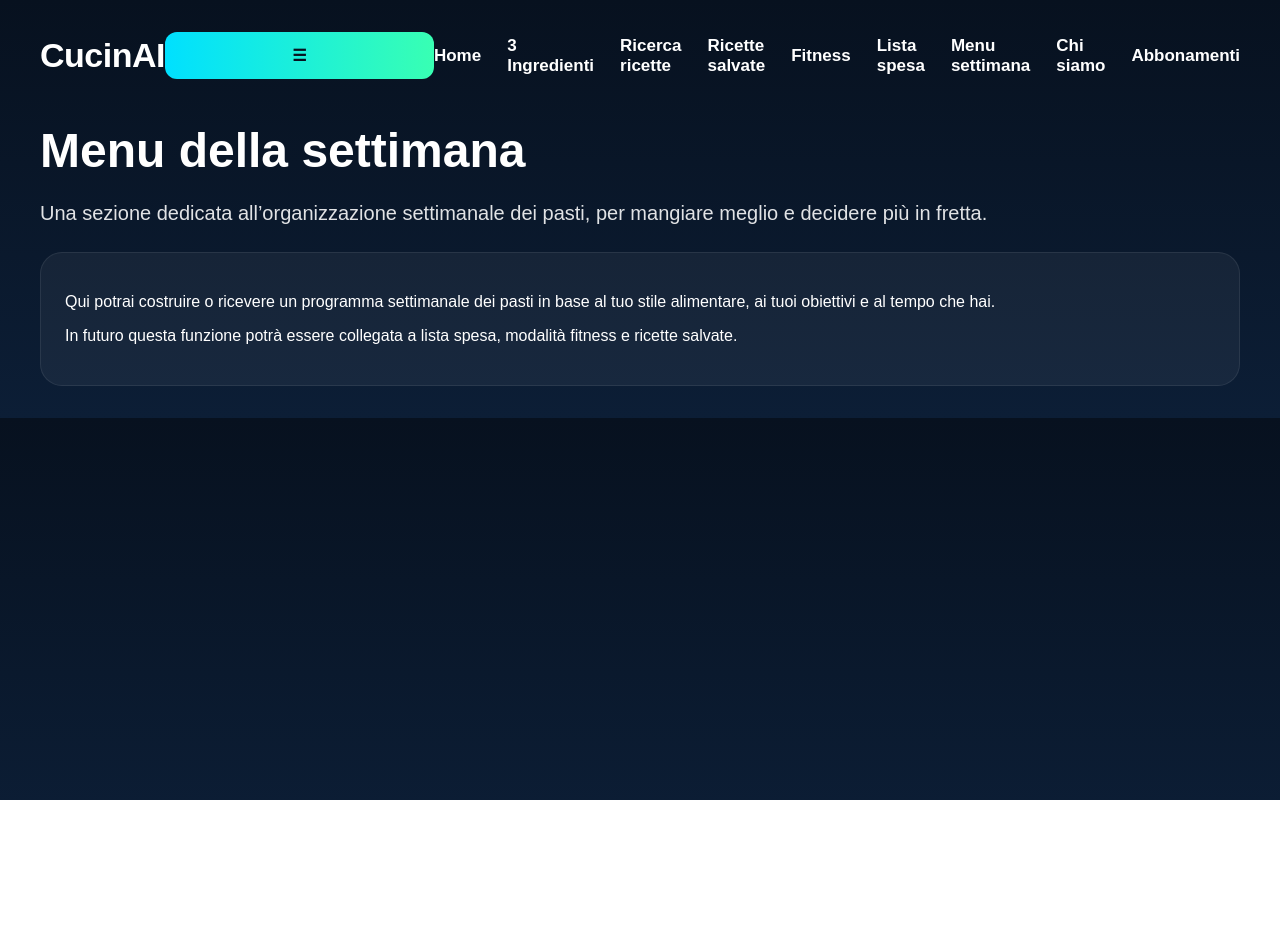
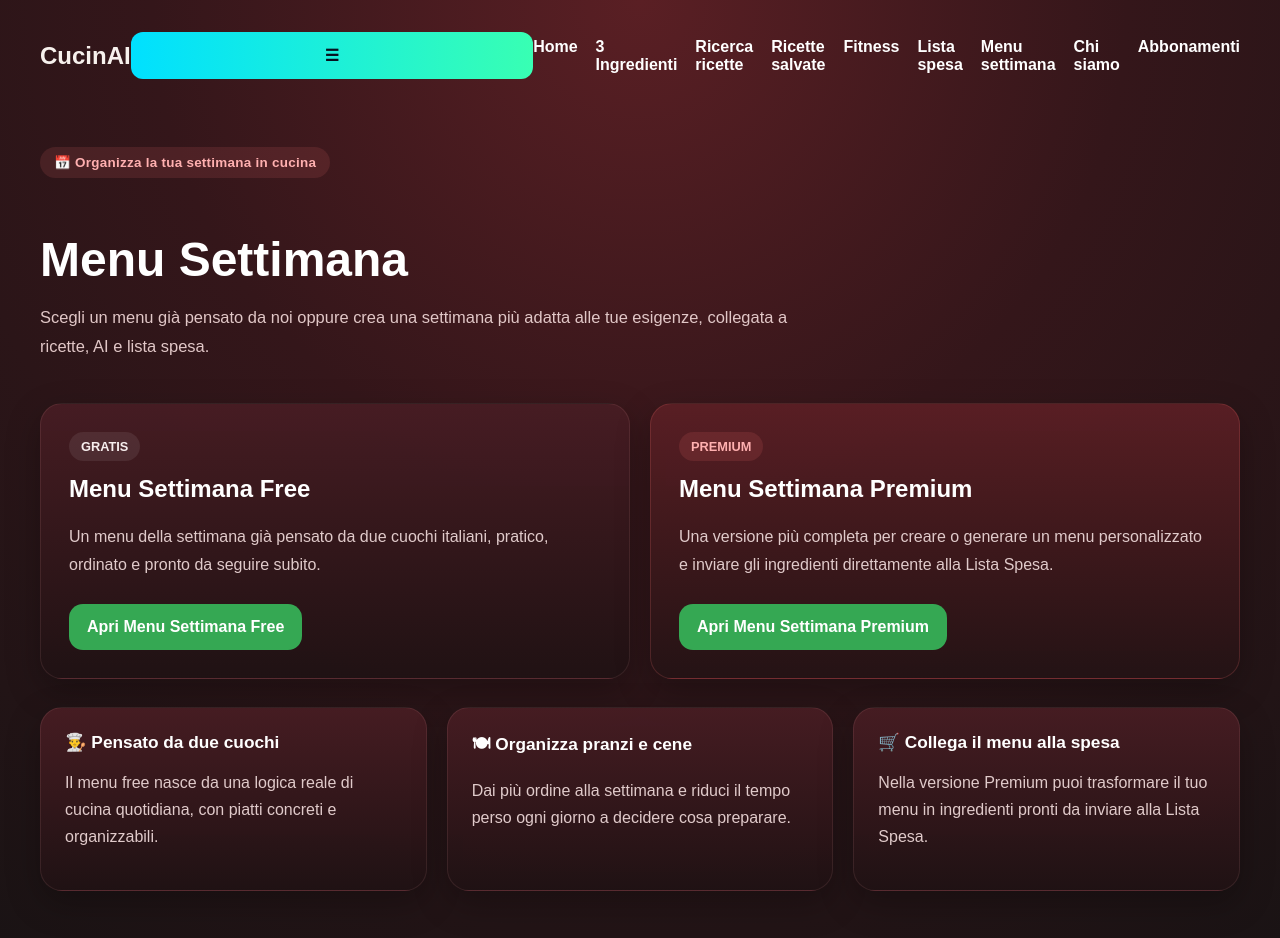
Before and after one commit to nicosted23/cucinAI, a website: page frontend/menu-settimana.html in a window 1280 px wide. Before the commit the page ends 800 px from the top, so only its background shows below. Drawn offline with Linux system fonts and the light colour scheme.

Commit message:
Create weekly menu entry page with dedicated premium dark red design

```diff
--- /dev/null
+++ b/frontend/css/menu-settimana.css
@@ -0,0 +1,165 @@
+body {
+  background: radial-gradient(circle at top, #5a1f24 0%, #34161a 42%, #191314 100%);
+  color: #f7f1ed;
+}
+
+.menu-entry-hero {
+  padding: 40px 0 16px;
+}
+
+.menu-entry-tag {
+  display: inline-block;
+  margin-bottom: 14px;
+  padding: 8px 14px;
+  border-radius: 999px;
+  background: rgba(205, 92, 92, 0.16);
+  color: #ffb0b0;
+  font-size: 0.84rem;
+  font-weight: 700;
+  letter-spacing: 0.02em;
+}
+
+.menu-entry-hero .page-title {
+  color: #ffffff;
+  margin-bottom: 14px;
+}
+
+.menu-entry-sub {
+  max-width: 780px;
+  color: #e1c7c7;
+  line-height: 1.75;
+  font-size: 1.03rem;
+}
+
+.menu-entry-actions {
+  padding: 10px 0 22px;
+}
+
+.menu-entry-grid,
+.menu-entry-feature-grid {
+  display: grid;
+  gap: 20px;
+}
+
+.menu-entry-grid {
+  grid-template-columns: repeat(2, minmax(0, 1fr));
+}
+
+.menu-entry-card,
+.menu-entry-feature-card {
+  border: 1px solid rgba(255, 180, 180, 0.10);
+  border-radius: 22px;
+  background: linear-gradient(180deg, rgba(71, 29, 35, 0.96) 0%, rgba(32, 18, 20, 0.98) 100%);
+  box-shadow: 0 12px 34px rgba(0, 0, 0, 0.26);
+}
+
+.menu-entry-card {
+  padding: 28px;
+}
+
+.menu-entry-card h2,
+.menu-entry-feature-card h3 {
+  margin-top: 0;
+  color: #ffffff;
+}
+
+.menu-entry-card p,
+.menu-entry-feature-card p {
+  color: #e0caca;
+  line-height: 1.7;
+}
+
+.menu-entry-card-premium {
+  border-color: rgba(205, 92, 92, 0.24);
+  background: linear-gradient(180deg, rgba(90, 31, 36, 0.96) 0%, rgba(36, 19, 21, 0.98) 100%);
+}
+
+.menu-entry-badge {
+  display: inline-block;
+  margin-bottom: 14px;
+  padding: 7px 12px;
+  border-radius: 999px;
+  font-size: 0.8rem;
+  font-weight: 700;
+  text-transform: uppercase;
+}
+
+.free-badge {
+  background: rgba(255, 255, 255, 0.08);
+  color: #f7eeee;
+}
+
+.premium-badge {
+  background: rgba(205, 92, 92, 0.18);
+  color: #ffb0b0;
+}
+
+.menu-entry-btn {
+  display: inline-flex;
+  justify-content: center;
+  align-items: center;
+  margin-top: 10px;
+  min-height: 46px;
+  padding: 12px 18px;
+  border-radius: 14px;
+  text-decoration: none;
+  font-weight: 700;
+  transition: 0.2s ease;
+}
+
+.menu-entry-btn-green {
+  background: #35a853;
+  color: #ffffff;
+}
+
+.menu-entry-btn-green:hover {
+  background: #2d8f47;
+}
+
+.menu-entry-features {
+  padding: 6px 0 44px;
+}
+
+.menu-entry-feature-grid {
+  grid-template-columns: repeat(3, minmax(0, 1fr));
+}
+
+.menu-entry-feature-card {
+  padding: 24px;
+}
+
+.menu-entry-feature-card h3 {
+  margin-bottom: 12px;
+  font-size: 1.08rem;
+}
+
+@media (max-width: 900px) {
+  .menu-entry-grid,
+  .menu-entry-feature-grid {
+    grid-template-columns: 1fr;
+  }
+}
+
+@media (max-width: 768px) {
+  body {
+    font-size: 16px;
+  }
+
+  .menu-entry-hero {
+    padding: 30px 0 14px;
+  }
+
+  .menu-entry-card,
+  .menu-entry-feature-card {
+    padding: 20px;
+    border-radius: 18px;
+  }
+
+  .menu-entry-sub {
+    font-size: 0.98rem;
+  }
+
+  .menu-entry-btn {
+    width: 100%;
+  }
+}
--- a/frontend/menu-settimana.html
+++ b/frontend/menu-settimana.html
@@ -3,9 +3,9 @@
 <head>
   <meta charset="UTF-8" />
   <meta name="viewport" content="width=device-width, initial-scale=1.0" />
-  <title>Menu della settimana - CucinAI</title>
+  <title>Menu Settimana - CucinAI</title>
   <link rel="stylesheet" href="css/style.css" />
-  <link rel="stylesheet" href="css/home-desktop.css?v=2" />
+  <link rel="stylesheet" href="css/menu-settimana.css?v=1" />
 </head>
 <body>
   <div class="container">
@@ -29,18 +29,66 @@
       </div>
     </nav>
 
-    <h1 class="page-title">Menu della settimana</h1>
-    <p class="sub">
-      Una sezione dedicata all’organizzazione settimanale dei pasti, per mangiare meglio e decidere più in fretta.
-    </p>
+    <section class="menu-entry-hero">
+      <span class="menu-entry-tag">📅 Organizza la tua settimana in cucina</span>
+      <h1 class="page-title">Menu Settimana</h1>
+      <p class="menu-entry-sub">
+        Scegli un menu già pensato da noi oppure crea una settimana più adatta alle tue esigenze,
+        collegata a ricette, AI e lista spesa.
+      </p>
+    </section>
 
-    <section class="card">
-      <p>
-        Qui potrai costruire o ricevere un programma settimanale dei pasti in base al tuo stile alimentare, ai tuoi obiettivi e al tempo che hai.
-      </p>
-      <p>
-        In futuro questa funzione potrà essere collegata a lista spesa, modalità fitness e ricette salvate.
-      </p>
+    <section class="menu-entry-actions">
+      <div class="menu-entry-grid">
+        <article class="menu-entry-card">
+          <span class="menu-entry-badge free-badge">Gratis</span>
+          <h2>Menu Settimana Free</h2>
+          <p>
+            Un menu della settimana già pensato da due cuochi italiani, pratico, ordinato
+            e pronto da seguire subito.
+          </p>
+          <a href="menu-settimana-free.html" class="menu-entry-btn menu-entry-btn-green">
+            Apri Menu Settimana Free
+          </a>
+        </article>
+
+        <article class="menu-entry-card menu-entry-card-premium">
+          <span class="menu-entry-badge premium-badge">Premium</span>
+          <h2>Menu Settimana Premium</h2>
+          <p>
+            Una versione più completa per creare o generare un menu personalizzato e inviare
+            gli ingredienti direttamente alla Lista Spesa.
+          </p>
+          <a href="menu-settimana-premium.html" class="menu-entry-btn menu-entry-btn-green">
+            Apri Menu Settimana Premium
+          </a>
+        </article>
+      </div>
+    </section>
+
+    <section class="menu-entry-features">
+      <div class="menu-entry-feature-grid">
+        <article class="menu-entry-feature-card">
+          <h3>👨‍🍳 Pensato da due cuochi</h3>
+          <p>
+            Il menu free nasce da una logica reale di cucina quotidiana, con piatti concreti e organizzabili.
+          </p>
+        </article>
+
+        <article class="menu-entry-feature-card">
+          <h3>🍽 Organizza pranzi e cene</h3>
+          <p>
+            Dai più ordine alla settimana e riduci il tempo perso ogni giorno a decidere cosa preparare.
+          </p>
+        </article>
+
+        <article class="menu-entry-feature-card">
+          <h3>🛒 Collega il menu alla spesa</h3>
+          <p>
+            Nella versione Premium puoi trasformare il tuo menu in ingredienti pronti da inviare alla Lista Spesa.
+          </p>
+        </article>
+      </div>
     </section>
   </div>
 
```
